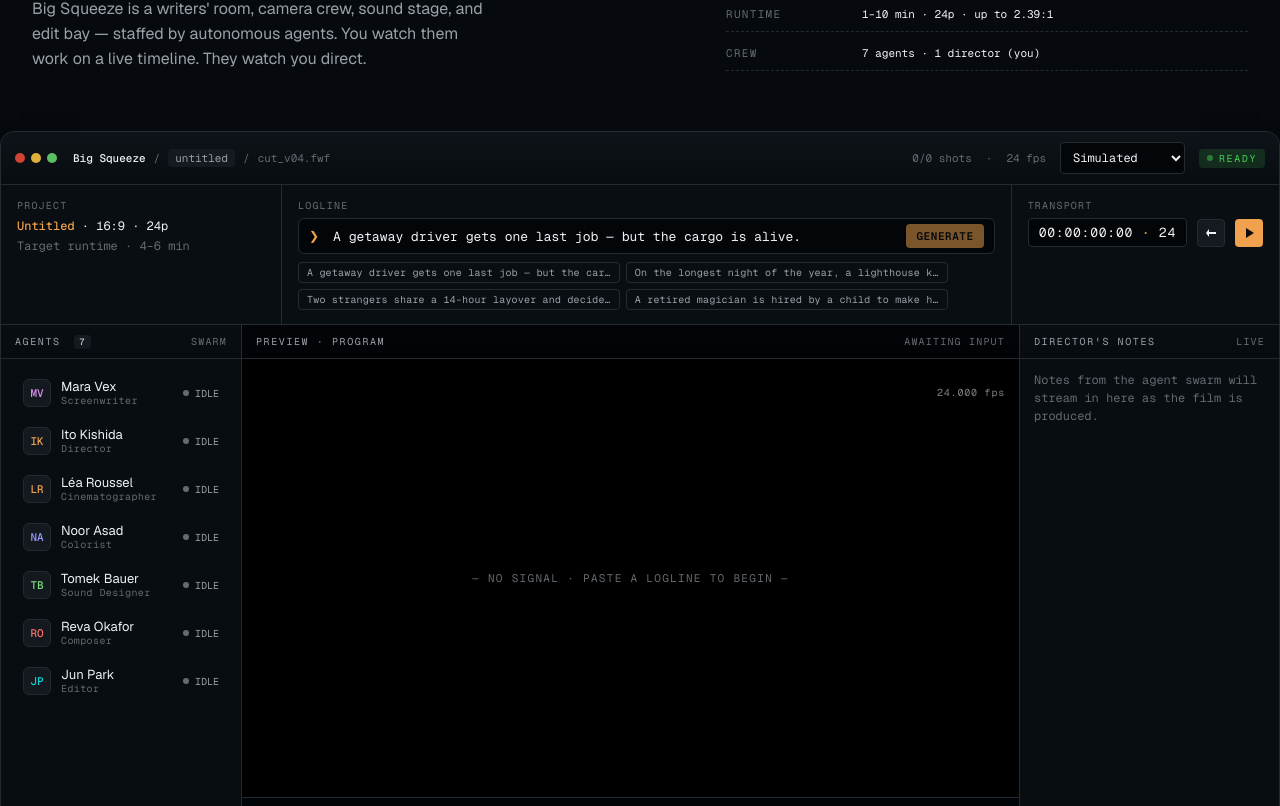
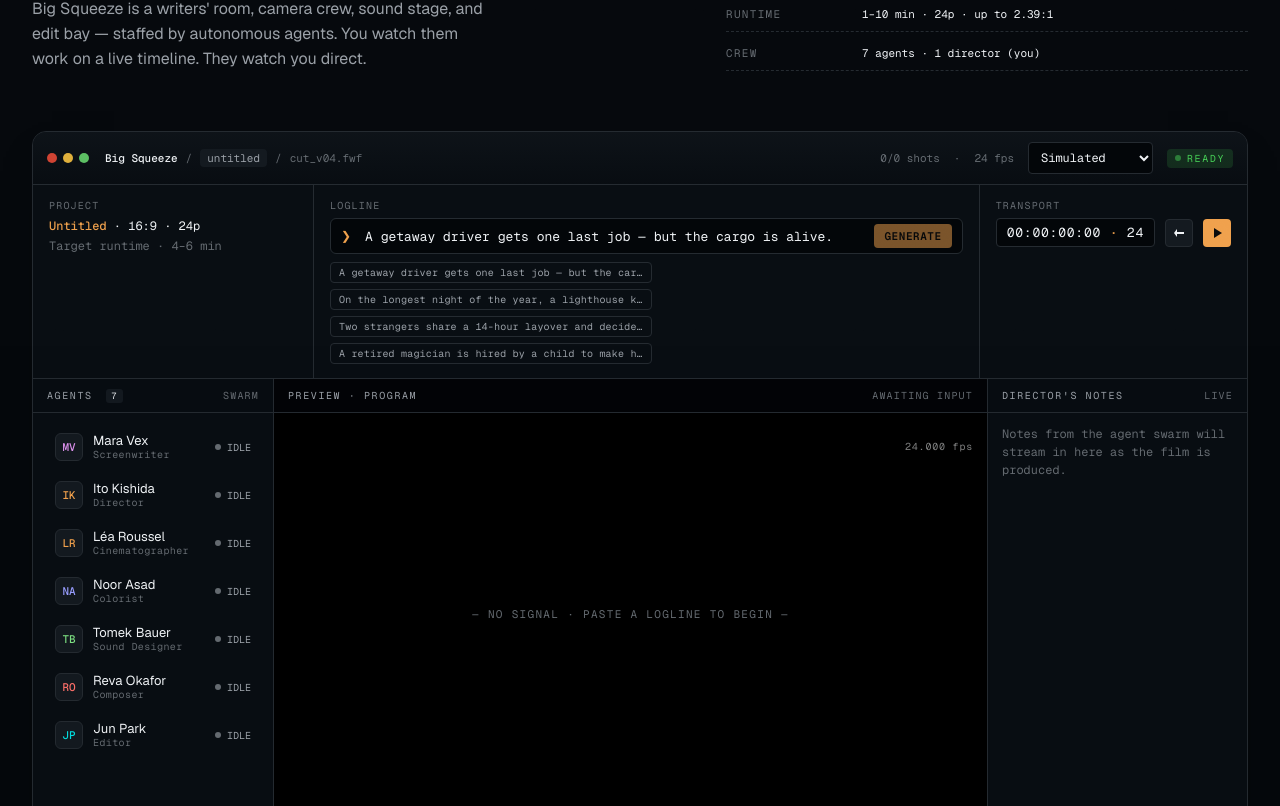
Before and after one commit to ayudhinc/bigsqueeze, a Next.js app: page / in a window 1280 px wide. Shown: the part 454-1260 px from the top of the page. Built offline with nearby package versions, Linux system fonts and the light colour scheme.

Commit message:
Wrap Studio preview in .shell on landing page so its width matches the rest of the page flow

```diff
--- a/components/bigsqueeze-app.tsx
+++ b/components/bigsqueeze-app.tsx
@@ -40,7 +40,7 @@ export function BigSqueezeApp() {
     <>
       <Nav />
       <Hero tweaks={tweaks} />
-      <Studio tweaks={tweaks} mode="preview" />
+      <div className="shell"><Studio tweaks={tweaks} mode="preview" /></div>
       <HowItWorks />
       <Films />
       <Waitlist />
--- a/components/hero.tsx
+++ b/components/hero.tsx
@@ -50,7 +50,6 @@ export function Hero({ tweaks }: { tweaks: Tweaks }) {
             </div>
           </div>
         </div>
-
       </div>
     </section>
   );
```
